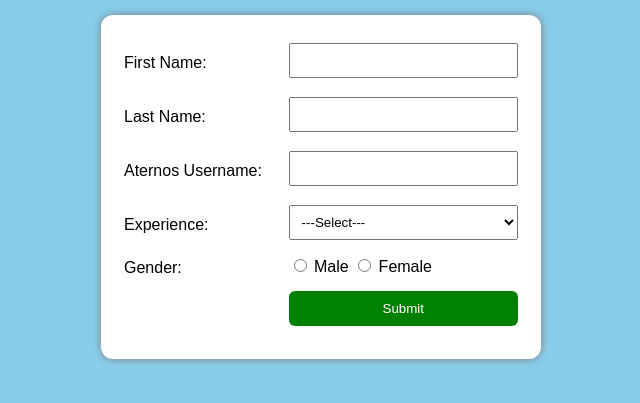
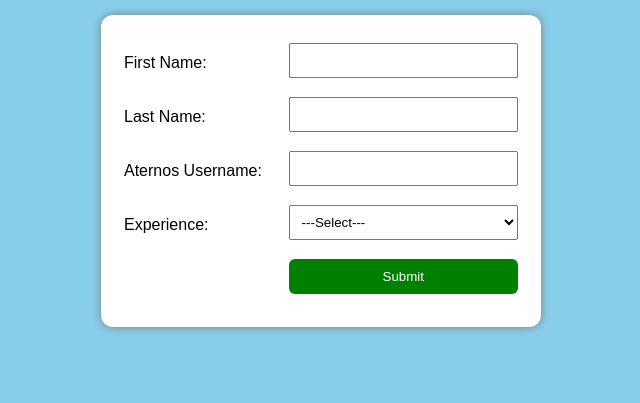
Before and after one commit to zaidmohd64849-boop/Minecraft-server, a plain HTML site: page index.html in a window 1280 px wide. Shown: the part 73-476 px from the top of the page, without its empty margins (319-959 px from the left). Drawn offline with Linux system fonts and the light colour scheme.

Commit message:
Update index.html

```diff
--- a/index.html
+++ b/index.html
@@ -85,12 +85,6 @@ input[type="submit"]{
 </select>
 </td>
 </tr>
-<td>Gender:</td>
-<td>
-<input type="radio" name="Gender" value="Male"> Male
-<input type="radio" name="Gender" value="Female"> Female
-</td>
-</tr>
 <tr>
 <td></td>
 <td><input type="submit" value="Submit"></td>
```
